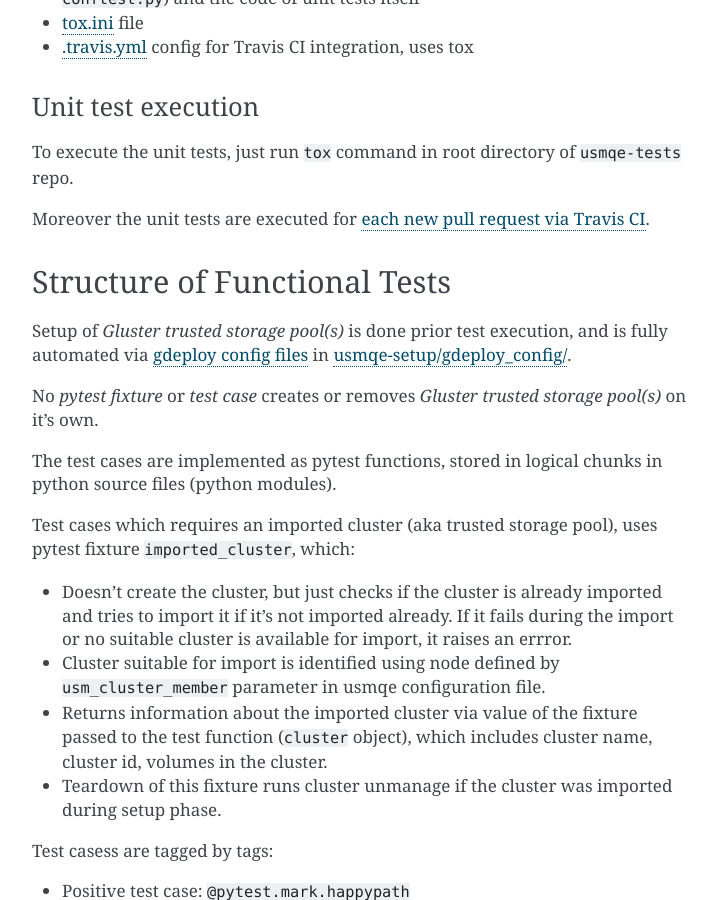
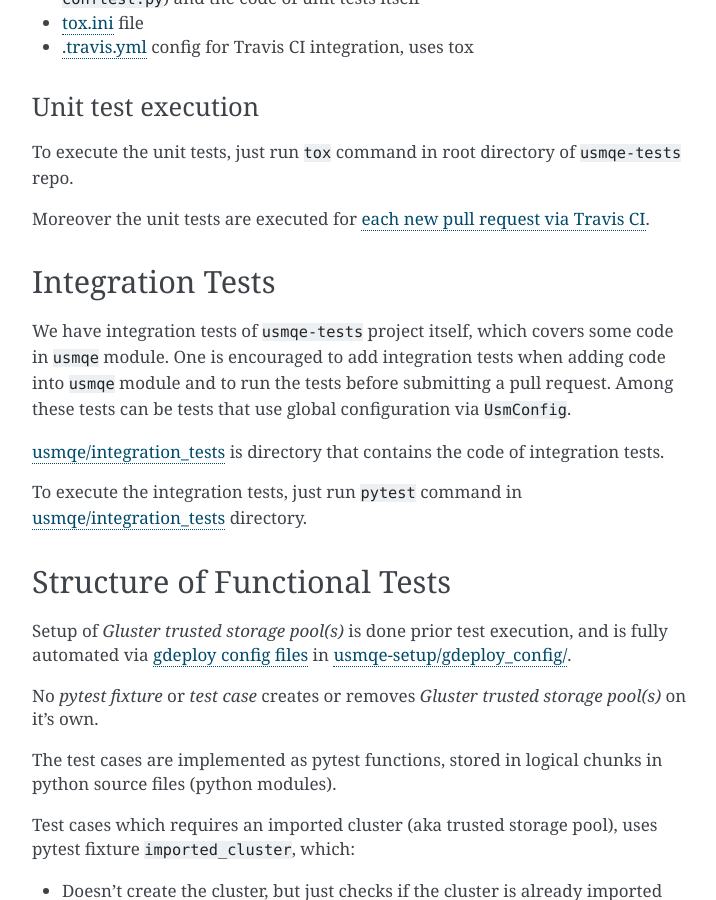
Before and after one commit to usmqe/usmqe-tests, a Sphinx documentation site: the page built from docs/test_development.rst, in a window 1280 px wide and 900 px high, scrolled down 1240 px. Shown: the whole window, without its empty margins (388-1104 px from the left). Built offline with Sphinx 7.4.7, drawn with Linux system fonts in a browser that asks for light colours.

Commit message:
add documentation for itegration tests

```diff
--- a/docs/test_development.rst
+++ b/docs/test_development.rst
@@ -72,6 +72,21 @@
 
 Moreover the unit tests are executed for `each new pull request via Travis
 CI`_.
+
+Integration Tests
+=================
+
+We have integration tests of ``usmqe-tests`` project itself, which covers some
+code in ``usmqe`` module. One is encouraged to add integration tests when
+adding code into ``usmqe`` module and to run the tests before submitting
+a pull request. Among these tests can be tests that use global configuration
+via ``UsmConfig``.
+
+`usmqe/integration_tests`_ is directory that contains the code of integration
+tests.
+
+To execute the integration tests, just run ``pytest`` command in
+`usmqe/integration_tests`_ directory.
 
 .. _functional_tests:
 
@@ -161,6 +176,7 @@
 .. _`PEP 8`: https://www.python.org/dev/peps/pep-0008/
 .. _`python 3`: https://docs.python.org/3/whatsnew/3.0.html
 .. _`usmqe/unit_tests`: https://github.com/usmqe/usmqe-tests/tree/master/usmqe/unit_tests
+.. _`usmqe/integration_tests`: https://github.com/usmqe/usmqe-tests/tree/master/usmqe/integration_tests
 .. _`tox.ini`: https://github.com/usmqe/usmqe-tests/blob/master/tox.ini
 .. _`.travis.yml`: https://github.com/usmqe/usmqe-tests/blob/master/.travis.yml
 .. _`each new pull request via Travis CI`: https://travis-ci.org/usmqe/usmqe-tests/pull_requests
```
Also changed, not shown: README.rst (+9 -4 lines), usmqe/README.rst, usmqe/integration_tests/README.rst (added).
